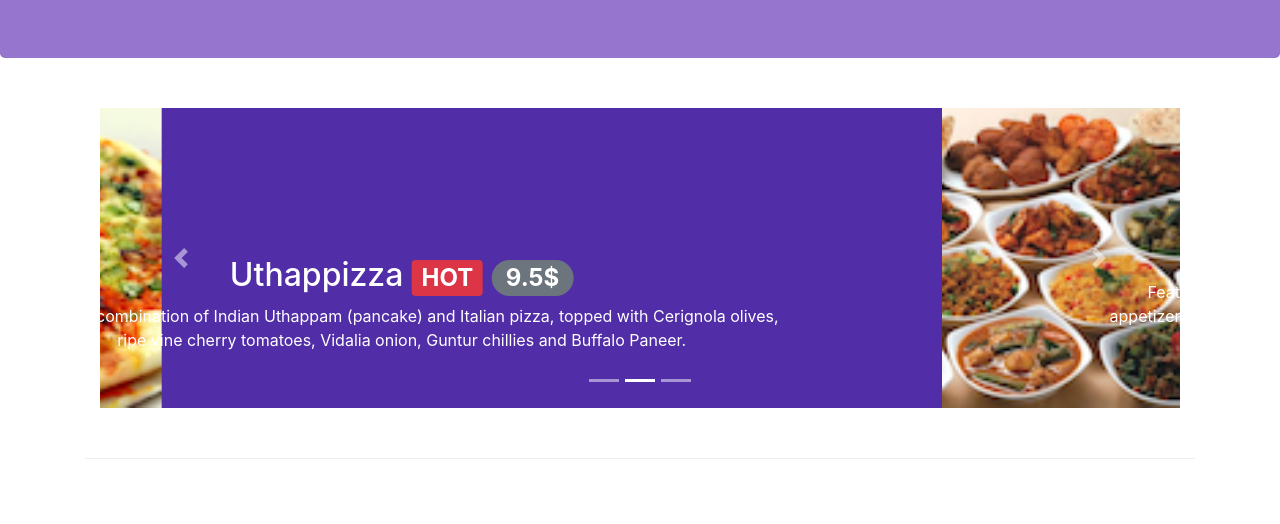
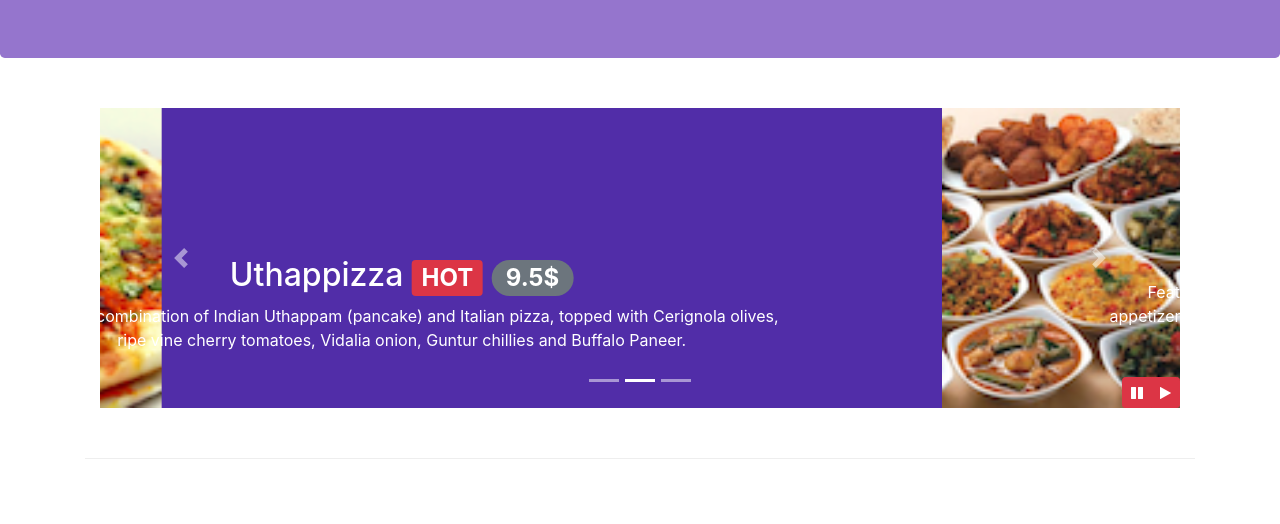
Before and after one commit to haafizwahab/resturantewebsite, a website: page index.html in a window 1280 px wide. Shown: the part 276-800 px from the top of the page. Drawn offline with nearby package versions, Linux system fonts and the light colour scheme.

Commit message:
bootstrap jquery

```diff
--- a/css/styles.css
+++ b/css/styles.css
@@ -64,3 +64,8 @@ a:hover {
   left: 0px;
   min-height: 300px;
 }
+#carouselButton {
+  right: 0px;
+  position: absolute;
+  bottom: 0px;
+}
--- a/index.html
+++ b/index.html
@@ -345,6 +345,14 @@
             >
               <span class="carousel-control-next-icon"></span
             ></a>
+            <div class="btn-group" id="carouselButton">
+              <button class="btn btn-danger btn-sm" id="carouselPause">
+                <span class="fa fa-pause"></span>
+              </button>
+              <button class="btn btn-danger btn-sm" id="carouselPlay">
+                <span class="fa fa-play"></span>
+              </button>
+            </div>
           </div>
         </div>
       </div>
@@ -561,5 +569,16 @@
         $('[data-toggle="tooltip"]').tooltip();
       });
     </script> -->
+    <script>
+      $(document).ready(function(){
+        $('#mycarousel').carousel({interval:3000});
+        $('#carouselPause').click(function(){
+          $('#mycarousel').carousel('pause');
+        });
+        $('#carouselPlay').click(function(){
+          $('#mycarousel').carousel('cycle');
+        });
+      });
+    </script>
   </body>
 </html>
```
